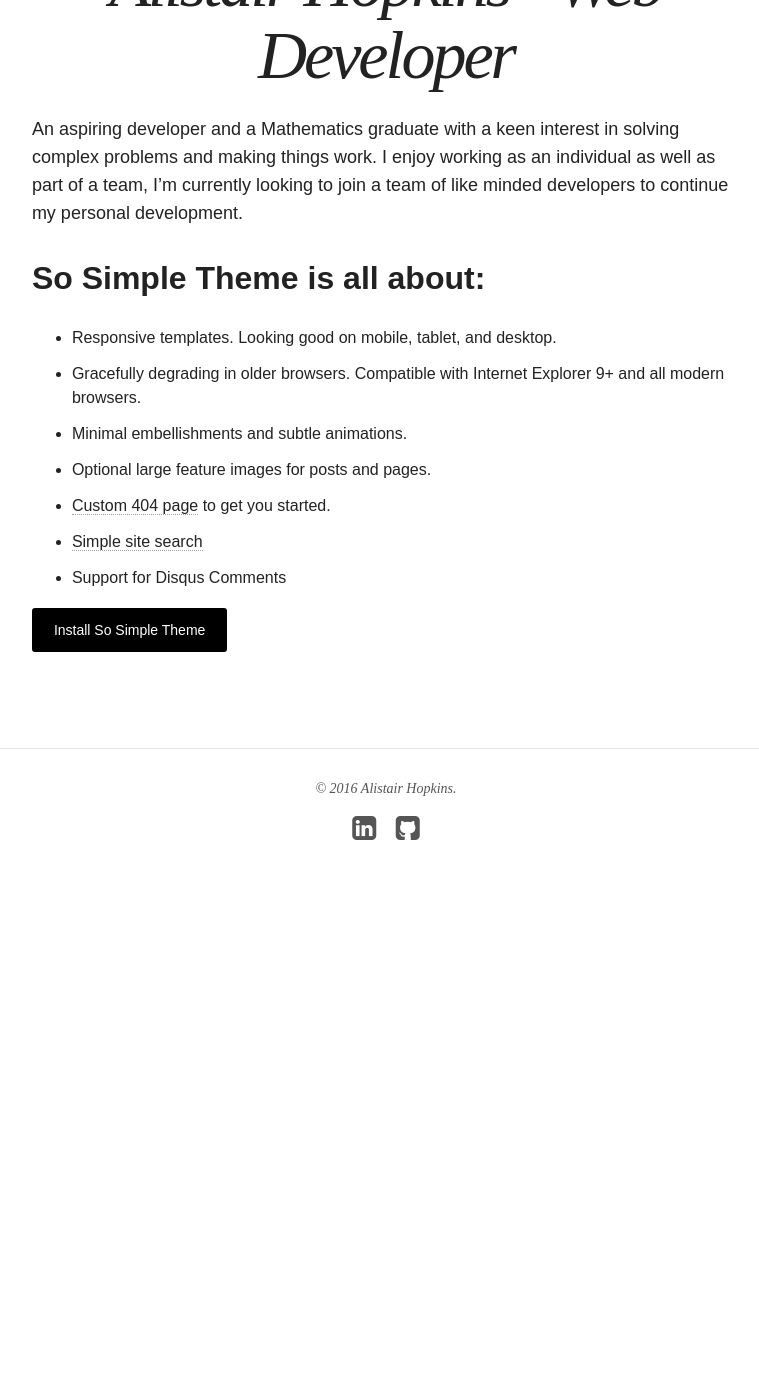
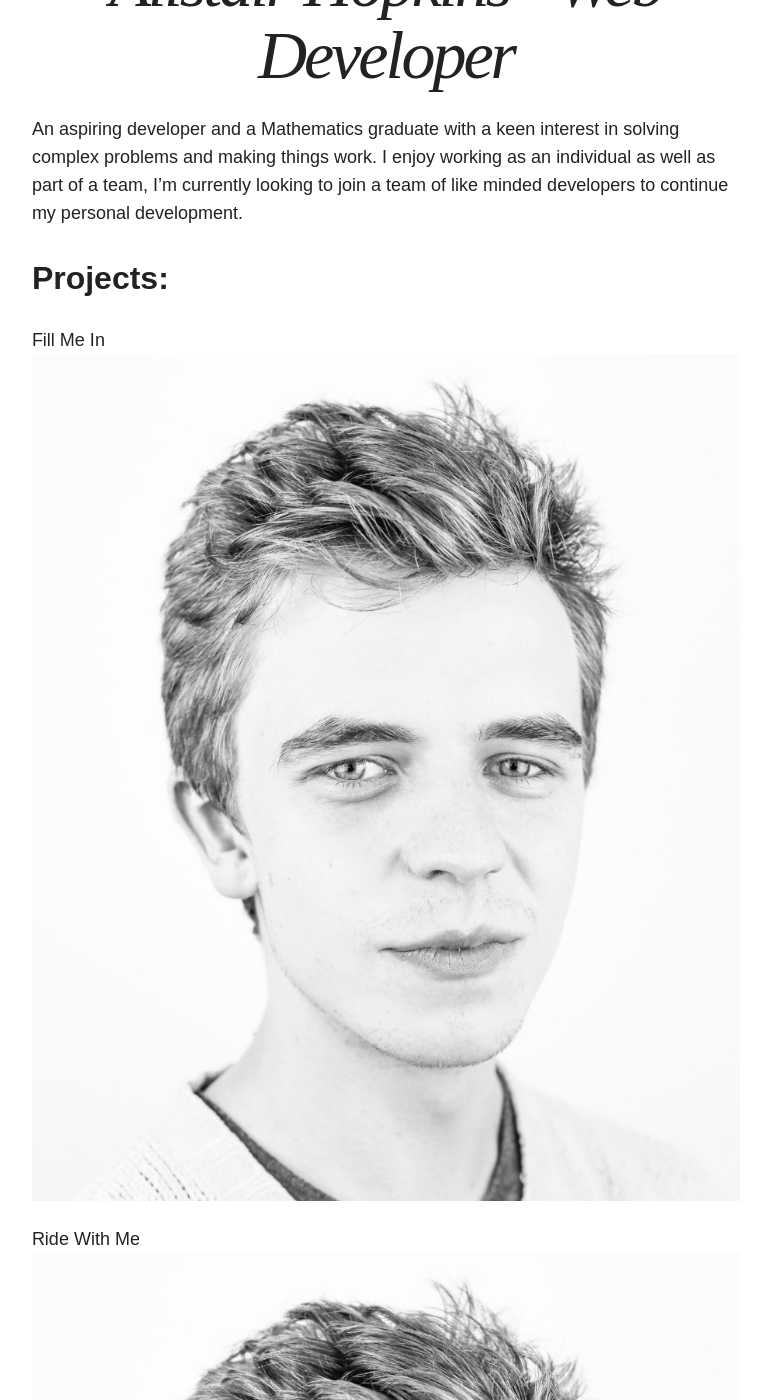
Before and after one commit to AlistairHopkins92/AlistairHopkins92.github.io, a Jekyll site: the page built from about/index.md, in a window 1280 px wide and 1400 px high, scrolled down 814 px. Shown: the whole window, without its empty margins (254-1013 px from the left). Built offline with Jekyll 4.4.1, drawn with Linux system fonts in a browser that asks for light colours; nearby versions of some CDN libraries; before the commit the page ends 1754 px from its top, so only the background shows below that; some of the changed text lies outside the part shown.

Commit message:
further changes made, starting to list projects

```diff
--- a/_config.yml
+++ b/_config.yml
@@ -2,7 +2,7 @@
 
 title: Alistair Hopkins
 locale: en_UK
-description: Describe your website here.
+description: Full Stack Developer
 logo: myface.jpg
 search: true
 url: http://localhost:4000
--- a/about/index.md
+++ b/about/index.md
@@ -9,16 +9,18 @@ image:
 
 An aspiring developer and a Mathematics graduate with a keen interest in solving complex problems and making things work. I enjoy working as an individual as well as part of a team, I’m currently looking to join a team of like minded developers to continue my personal development.
 
-## So Simple Theme is all about:
+## Projects:
 
-* Responsive templates. Looking good on mobile, tablet, and desktop.
-* Gracefully degrading in older browsers. Compatible with Internet Explorer 9+ and all modern browsers.
-* Minimal embellishments and subtle animations.
-* Optional large feature images for posts and pages.
-* [Custom 404 page]({{ site.url }}/404.html) to get you started.
-* [Simple site search](https://github.com/christian-fei/Simple-Jekyll-Search)
-* Support for Disqus Comments
+Fill Me In
+![GitHub Logo](/images/myface.jpg)
 
-<a markdown="0" href="{{ site.url }}/theme-setup" class="btn">Install So Simple Theme</a>
+Ride With Me
+![GitHub Logo](/images/myface.jpg)
+
+7 Days of Sun
+![GitHub Logo](/images/myface.jpg)
+
+Down to Go
+![GitHub Logo](/images/myface.jpg)
 
 [^1]: Example: *domain.com/category-name/post-title*
```
Also changed, not shown: search/index.md (deleted, +0 -31 lines).
